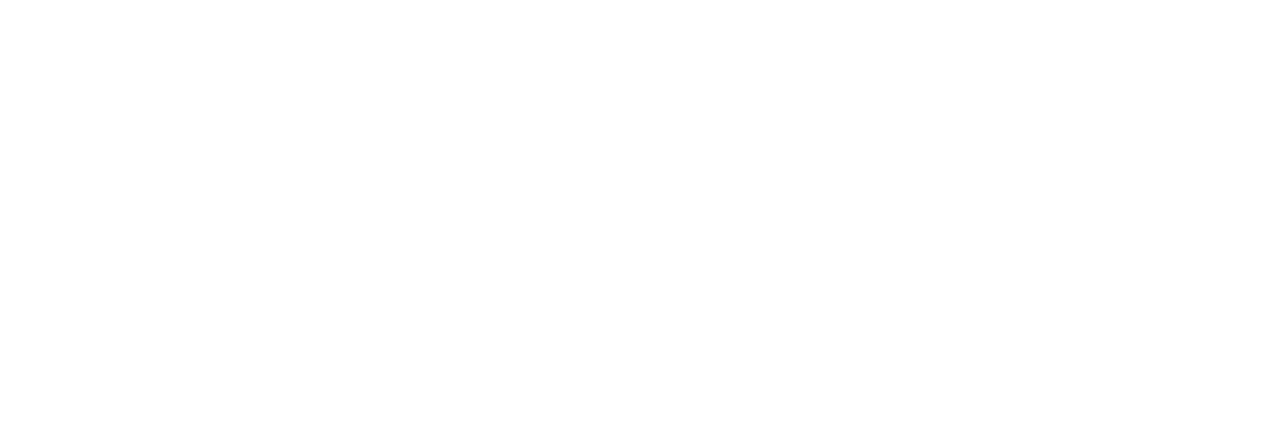
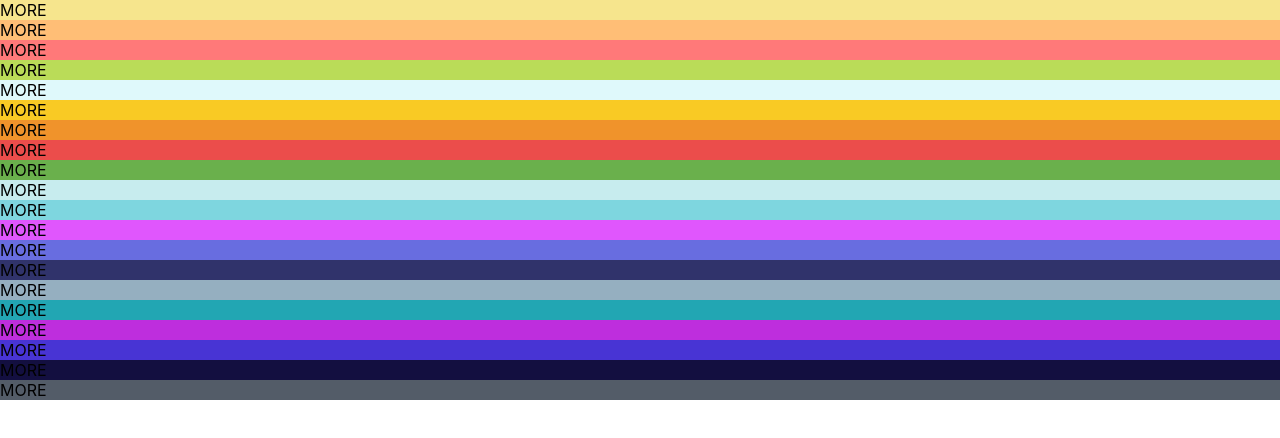
Before and after one commit to ryancmoniz/color, a React (Create React App) app: page / in a window 1280 px wide. Shown: the top 438 px of the page. Built offline with nearby package versions, Linux system fonts and the light colour scheme.

Commit message:
implement ColorBox inside Palette

```diff
--- a/src/components/Palette.jsx
+++ b/src/components/Palette.jsx
@@ -1,11 +1,22 @@
 import React from 'react';
+import PropTypes from 'prop-types';
+import ColorBox from './ColorBox';
 
-const Palette = () => (
-  <div className="Palette">
-    {/* TODO: NAVBAR */}
-    <div className="Palette-colors">{/* TODO: COLOR BOXES  */}</div>
-    {/* TODO: FOOTER */}
-  </div>
-);
+const Palette = ({ palette }) => {
+  const colorBoxes = palette.colors.map((color) => (
+    <ColorBox background={color.color} name={color.name} />
+  ));
+  return (
+    <div className="Palette">
+      {/* TODO: NAVBAR */}
+      <div className="Palette-colors">{colorBoxes}</div>
+      {/* TODO: FOOTER */}
+    </div>
+  );
+};
+
+Palette.propTypes = {
+  palette: PropTypes.arrayOf(PropTypes.object).isRequired,
+};
 
 export default Palette;
```
